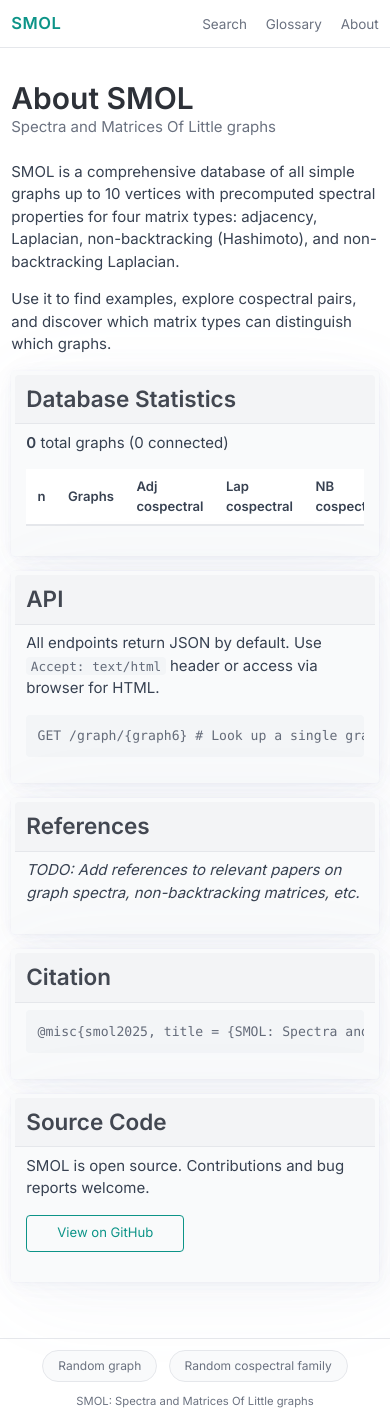
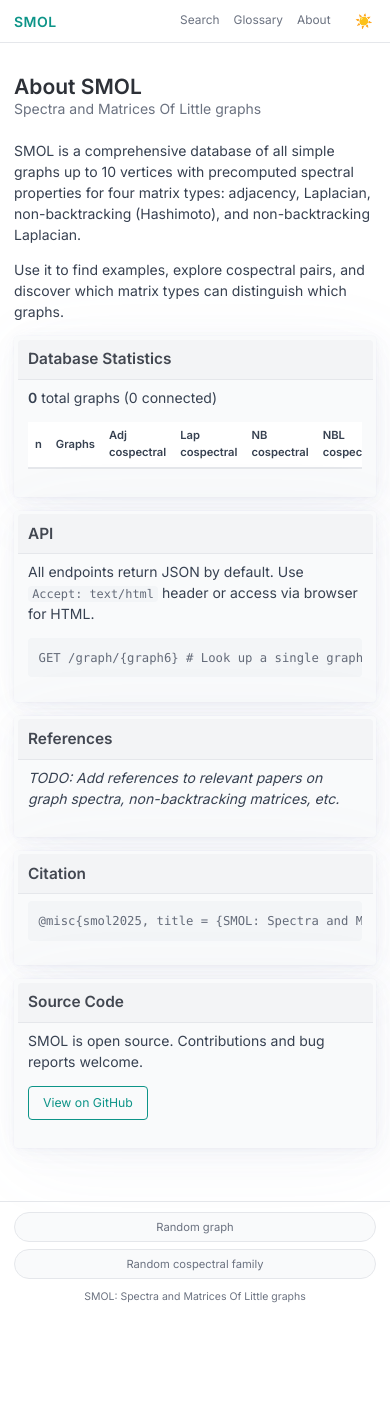
Before and after one commit to leotrs/smol, a FastAPI app: page /about in a window 390 px wide. After the commit the page ends 1303 px from the top, so only its background shows below. Run offline with FastAPI, Linux system fonts and the light colour scheme; data that the repository does not hold is empty; some libraries are stand-ins or nearby versions.

Commit message:
Add favicon, responsive mobile styles, and dark mode
- Add SVG favicon with teal "S" logo
- Add responsive breakpoints for mobile (768px, 480px)
- Add dark mode with system preference detection and toggle button
- Use CSS variables for D3 graph colors to support theming
- Store theme preference in localStorage

🤖 Generated with [Claude Code](https://claude.com/claude-code)

Co-Authored-By: Claude Opus 4.5 <noreply@anthropic.com>

```diff
--- a/api/main.py
+++ b/api/main.py
@@ -5,6 +5,7 @@ from pathlib import Path
 import networkx as nx
 from fastapi import FastAPI, HTTPException, Query, Request
 from fastapi.responses import HTMLResponse
+from fastapi.staticfiles import StaticFiles
 from fastapi.templating import Jinja2Templates
 
 from .database import (
@@ -31,6 +32,7 @@ app = FastAPI(
     version="0.1.0",
 )
 
+app.mount("/static", StaticFiles(directory=Path(__file__).parent / "static"), name="static")
 templates = Jinja2Templates(directory=Path(__file__).parent / "templates")
 
 
--- a/api/templates/base.html
+++ b/api/templates/base.html
@@ -1,9 +1,18 @@
 <!DOCTYPE html>
-<html lang="en" data-theme="light">
+<html lang="en">
 <head>
+    <script>
+        (function() {
+            const stored = localStorage.getItem('theme');
+            const prefersDark = window.matchMedia('(prefers-color-scheme: dark)').matches;
+            const theme = stored || (prefersDark ? 'dark' : 'light');
+            document.documentElement.setAttribute('data-theme', theme);
+        })();
+    </script>
     <meta charset="UTF-8">
     <meta name="viewport" content="width=device-width, initial-scale=1.0">
     <title>{% block title %}SMOL{% endblock %}</title>
+    <link rel="icon" href="/static/favicon.svg" type="image/svg+xml">
     <link rel="stylesheet" href="https://cdn.jsdelivr.net/npm/@picocss/pico@2/css/pico.min.css">
     <script src="https://unpkg.com/htmx.org@2.0.4"></script>
     <script>
@@ -50,6 +59,34 @@
             --pico-card-background-color: #F9FAFB;
             --pico-card-border-color: #E5E7EB;
             --pico-card-sectioning-background-color: #F3F4F6;
+
+            --graph-node-color: #0D9488;
+            --graph-edge-color: #E5E2DE;
+            --graph-viz-bg: #FFFFFF;
+        }
+
+        [data-theme="dark"] {
+            --pico-primary: #14B8A6;
+            --pico-primary-background: #14B8A6;
+            --pico-primary-border: #14B8A6;
+            --pico-primary-underline: rgba(20, 184, 166, 0.5);
+            --pico-primary-hover: #2DD4BF;
+            --pico-primary-hover-background: #2DD4BF;
+            --pico-primary-focus: rgba(20, 184, 166, 0.25);
+            --pico-primary-inverse: #0F172A;
+
+            --pico-background-color: #0F172A;
+            --pico-color: #E2E8F0;
+            --pico-muted-color: #94A3B8;
+            --pico-muted-border-color: #334155;
+
+            --pico-card-background-color: #1E293B;
+            --pico-card-border-color: #334155;
+            --pico-card-sectioning-background-color: #1E293B;
+
+            --graph-node-color: #14B8A6;
+            --graph-edge-color: #475569;
+            --graph-viz-bg: #1E293B;
         }
 
         /* Tighter overall spacing */
@@ -135,7 +172,7 @@
 
         /* Graph visualization */
         .graph-viz {
-            background: #FFFFFF;
+            background: var(--graph-viz-bg);
             border: 1px solid var(--pico-muted-border-color);
             border-radius: var(--pico-border-radius);
         }
@@ -177,7 +214,7 @@
 
         /* Cards for graph display */
         .graph-card {
-            background: #FFFFFF;
+            background: var(--pico-card-background-color);
             border: 1px solid var(--pico-muted-border-color);
             border-radius: var(--pico-border-radius);
             padding: 0.75rem;
@@ -374,6 +411,152 @@
         summary {
             font-size: 0.9rem;
         }
+
+        /* Theme toggle button */
+        .theme-toggle {
+            background: none;
+            border: none;
+            padding: 0.25rem !important;
+            cursor: pointer;
+            font-size: 1rem;
+            line-height: 1;
+            margin-left: 0.5rem;
+        }
+
+        .theme-toggle:hover {
+            background: none;
+        }
+
+        [data-theme="light"] .theme-icon-dark,
+        :root:not([data-theme="dark"]) .theme-icon-dark {
+            display: none;
+        }
+
+        [data-theme="dark"] .theme-icon-light {
+            display: none;
+        }
+
+        [data-theme="dark"] .theme-icon-dark {
+            display: inline;
+        }
+
+        /* Responsive mobile styles */
+        @media (max-width: 768px) {
+            .container {
+                padding-left: 1rem;
+                padding-right: 1rem;
+            }
+
+            header nav {
+                flex-wrap: wrap;
+                gap: 0.5rem;
+            }
+
+            header .nav-links {
+                gap: 1rem;
+                font-size: 0.85rem;
+            }
+
+            .grid {
+                display: block;
+            }
+
+            .grid > div {
+                margin-bottom: 1rem;
+            }
+
+            #graph-viz {
+                width: 100% !important;
+                max-width: 300px;
+                margin: 0 auto;
+            }
+
+            .compare-grid {
+                flex-direction: column;
+            }
+
+            .compare-grid .graph-card {
+                min-width: unset;
+            }
+
+            .property-grid {
+                grid-template-columns: 1fr 1fr;
+            }
+
+            .filter-row {
+                flex-direction: column;
+                align-items: stretch;
+            }
+
+            .filter-row label {
+                width: 100%;
+            }
+
+            .filter-row select,
+            .filter-row input[type="number"] {
+                width: 100%;
+            }
+
+            .filter-row button {
+                margin-left: 0;
+                margin-top: 0.5rem;
+            }
+
+            .lookup-form {
+                flex-direction: column;
+            }
+
+            .lookup-form input {
+                max-width: none;
+            }
+
+            .tab-pills {
+                flex-wrap: wrap;
+            }
+
+            table {
+                font-size: 0.8rem;
+            }
+
+            th, td {
+                padding: 0.4rem 0.5rem;
+            }
+
+            .footer-actions {
+                flex-direction: column;
+                gap: 0.5rem;
+            }
+
+            .footer-actions a {
+                text-align: center;
+            }
+        }
+
+        @media (max-width: 480px) {
+            :root {
+                --pico-font-size: 14px;
+            }
+
+            header .logo {
+                font-size: 1rem;
+            }
+
+            h1 {
+                font-size: 1.5rem;
+            }
+
+            h3 {
+                font-size: 1.1rem;
+            }
+
+            .property-grid {
+                grid-template-columns: 1fr;
+            }
+
+            button, [role="button"] {
+                padding: 0.5rem 1rem !important;
+            }
+        }
     </style>
 </head>
 <body>
@@ -384,6 +567,10 @@
                 <a href="/">Search</a>
                 <a href="/glossary">Glossary</a>
                 <a href="/about">About</a>
+                <button class="theme-toggle" onclick="toggleTheme()" aria-label="Toggle theme">
+                    <span class="theme-icon-light">☀️</span>
+                    <span class="theme-icon-dark">🌙</span>
+                </button>
             </div>
         </nav>
     </header>
@@ -399,5 +586,14 @@
         </div>
         <div class="footer-tagline">SMOL: Spectra and Matrices Of Little graphs</div>
     </footer>
+
+    <script>
+        function toggleTheme() {
+            const current = document.documentElement.getAttribute('data-theme');
+            const next = current === 'dark' ? 'light' : 'dark';
+            document.documentElement.setAttribute('data-theme', next);
+            localStorage.setItem('theme', next);
+        }
+    </script>
 </body>
 </html>
```
Also changed, not shown: api/templates/compare.html (+6 -2 lines), api/templates/graph_detail.html (+6 -2 lines), api/static/favicon.svg (added).
